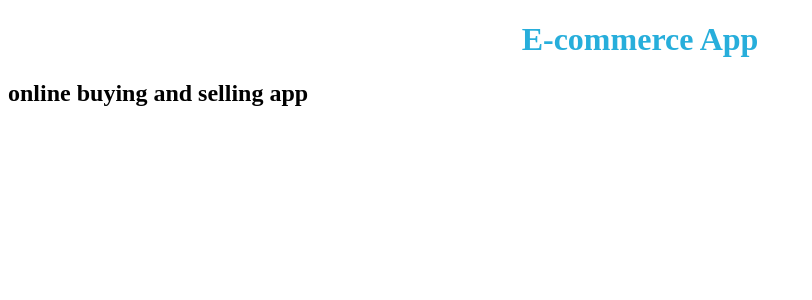
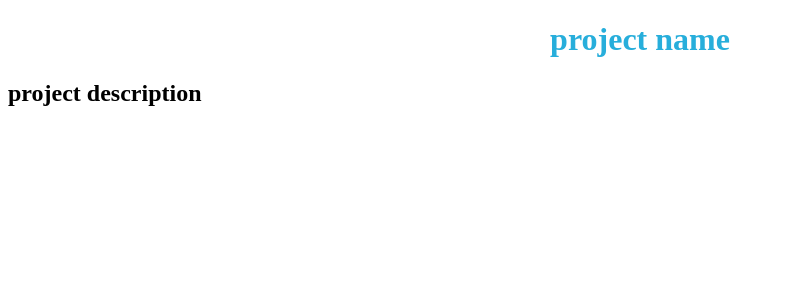
Before and after one commit to Shudhanshusoni/React-Basics-and-React-State---Rendering-Multiple-Components-with-React---jq58xdxoa233, a React app: page / in a window 1280 px wide. Shown: the top 300 px of the page, without its empty margins (0-812 px from the left). Built offline with nearby package versions, Linux system fonts and the light colour scheme.

Commit message:
Update App.js

```diff
--- a/src/components/App.js
+++ b/src/components/App.js
@@ -4,8 +4,8 @@ import '../styles/App.css';
 const App = () => {
   return (
     <div id="main">
-      <h1 data-ns-test="E-commerce App">E-commerce App</h1>
-      <h2 data-ns-test="E-commerce App">online buying and selling app</h2>
+      <h1 data-ns-test="project-name">project name</h1>
+      <h2 data-ns-test="project-description"> project description</h2>
     </div>
   )
 }
```
